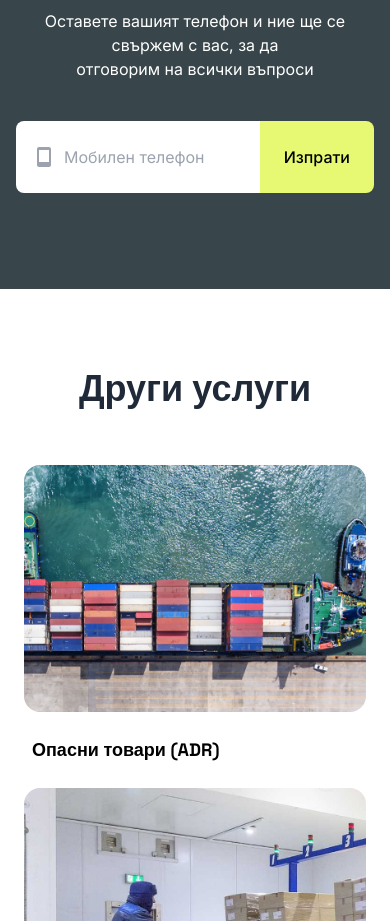
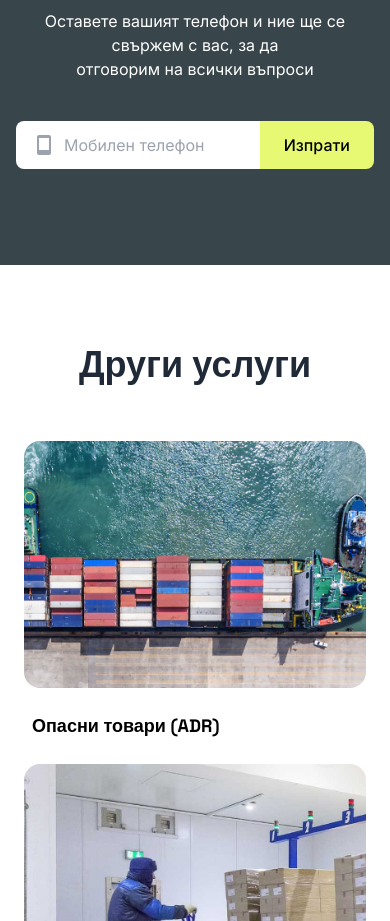
Before and after one commit to danielzlatanov/zing7, a Next.js app in the folder figma-task-c/: page / in a window 390 px wide. Shown: the part 1860-2781 px from the top of the page. Built offline with nearby package versions, Linux system fonts and the light colour scheme.

Commit message:
improve mobile signup form

```diff
--- a/figma-task-c/src/app/components/MobileSignup.tsx
+++ b/figma-task-c/src/app/components/MobileSignup.tsx
@@ -16,10 +16,10 @@ const MobileSignup: React.FC = () => {
 					<input
 						type='text'
 						placeholder='Мобилен телефон'
-						className='w-full p-6 pl-12 rounded-l-lg focus:outline-none'
+						className='w-full p-6 py-3 lg:py-6 pl-12 rounded-l-lg rounded-r-none focus:outline-none'
 					/>
 				</div>
-				<button className='p-6 rounded-r-lg bg-customBtnBg w-32 font-medium'>Изпрати</button>
+				<button className='p-6 py-3 lg:py-6 rounded-r-lg bg-customBtnBg w-32 font-medium'>Изпрати</button>
 			</form>
 		</div>
 	);
```
